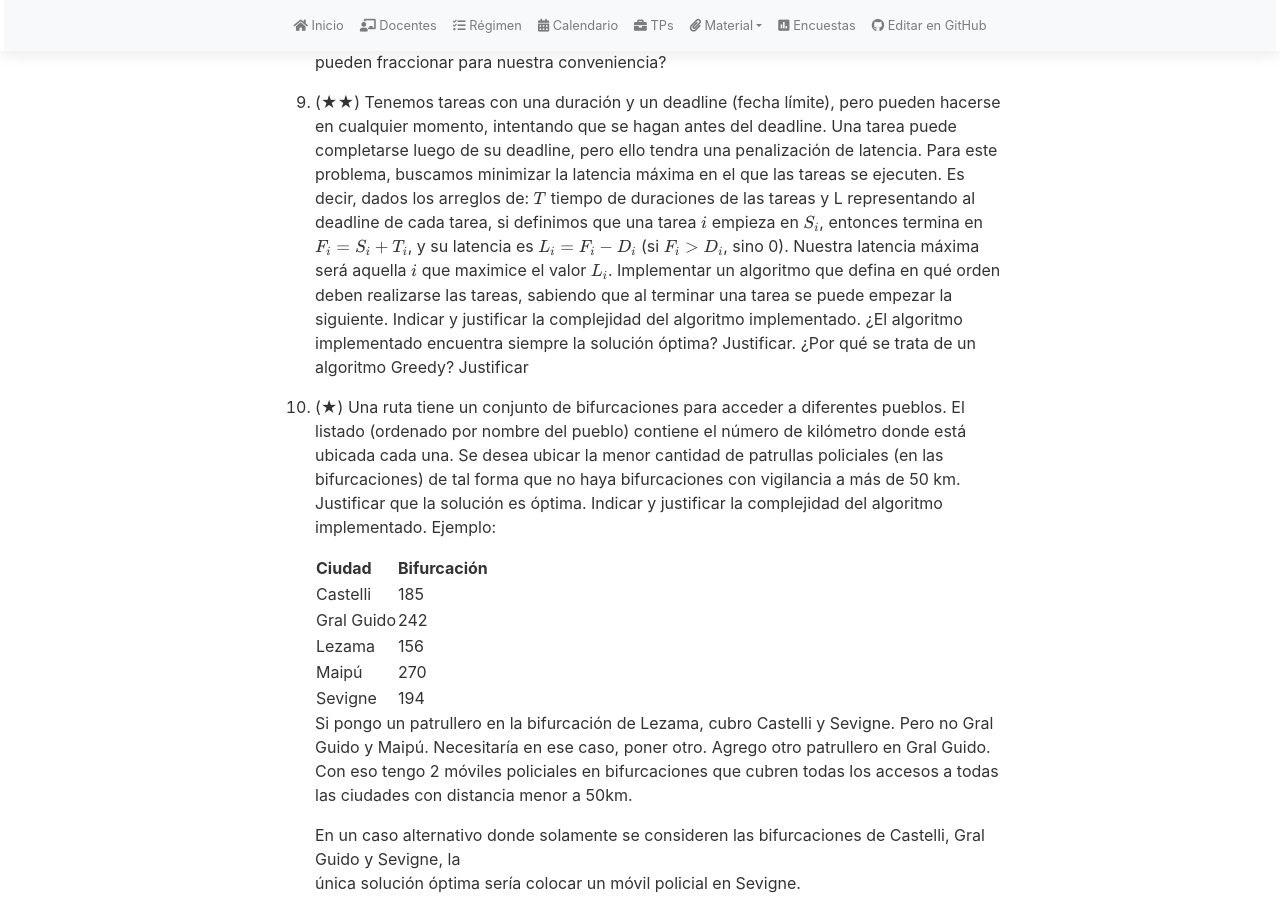
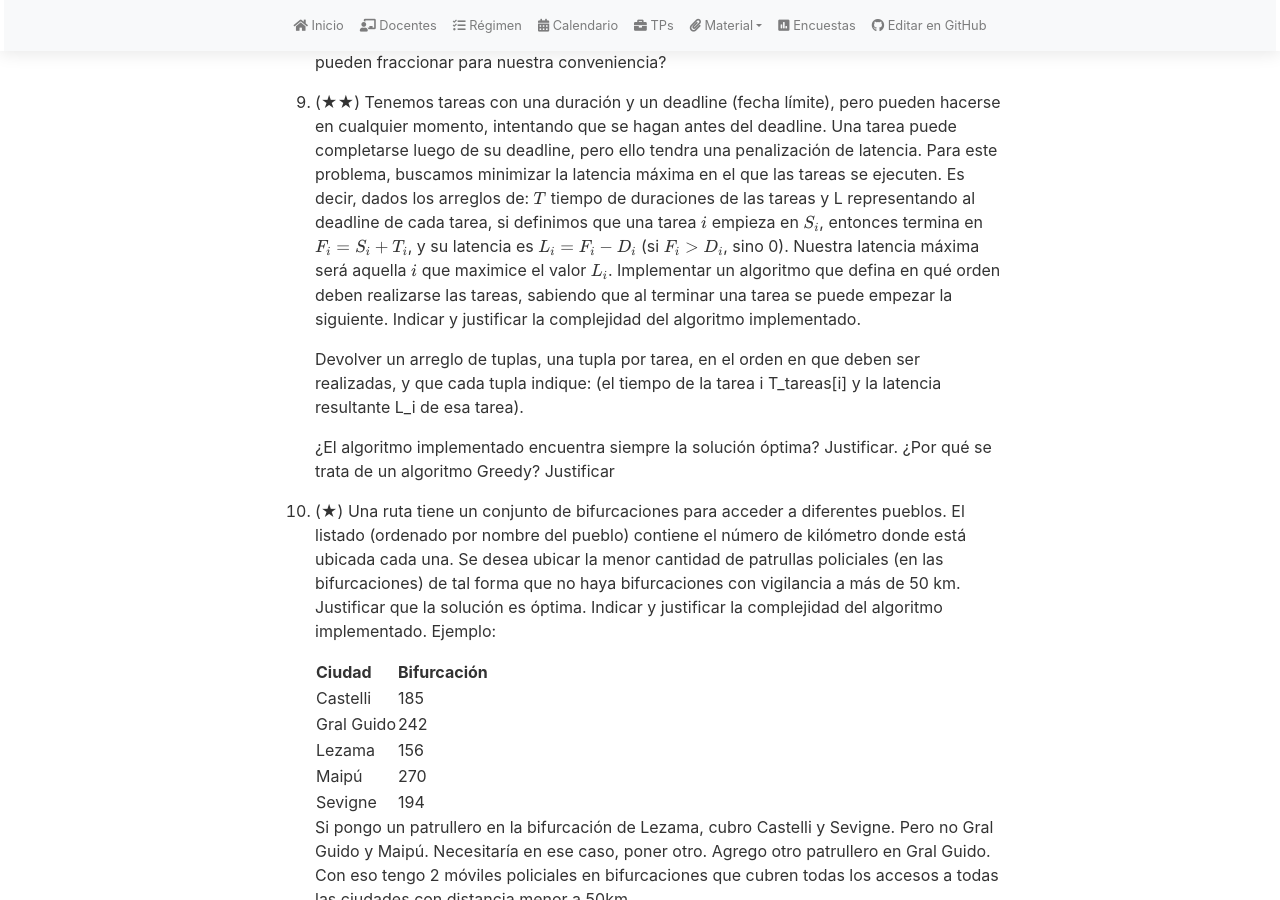
Before and after one commit to algoritmos-rw/tda_bg, a Jekyll site: the page built from material/guias/greedy.md, in a window 1280 px wide and 900 px high, scrolled down 1419 px. Built offline with Jekyll 4.4.1, drawn with Linux system fonts in a browser that asks for light colours; nearby versions of some CDN libraries; our own code applies the rules of GitHub Pages for plain Markdown files.

Commit message:
Ampliar Ej9 Greedy

```diff
--- a/material/guias/greedy.md
+++ b/material/guias/greedy.md
@@ -64,6 +64,10 @@ math: true
     si definimos que una tarea $$i$$ empieza en $$S_i$$, entonces termina en $$F_i = S_i + T_i$$, y su latencia es $$L_i = F_i - D_i$$ (si $$F_i > D_i$$, sino 0).
     Nuestra latencia máxima será aquella $$i$$ que maximice el valor $$L_i$$. Implementar un algoritmo que defina en qué orden deben realizarse
     las tareas, sabiendo que al terminar una tarea se puede empezar la siguiente. Indicar y justificar la complejidad del algoritmo implementado.
+
+    Devolver un arreglo de tuplas, una tupla por tarea, en el orden en que deben ser realizadas, y que cada tupla indique: (el tiempo de la tarea i T_tareas[i] y
+    la latencia resultante L_i de esa tarea).
+
     ¿El algoritmo implementado encuentra siempre la solución óptima? Justificar. ¿Por qué se trata de un algoritmo Greedy? Justificar
 
 1.  (★) Una ruta tiene un conjunto de bifurcaciones para acceder a diferentes pueblos. El listado (ordenado por nombre del
```
